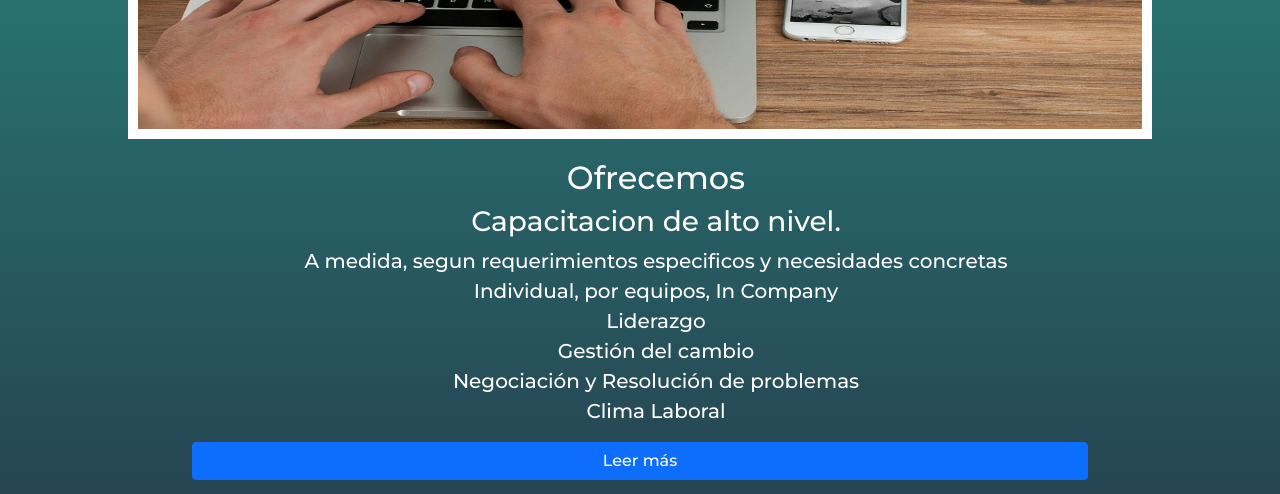
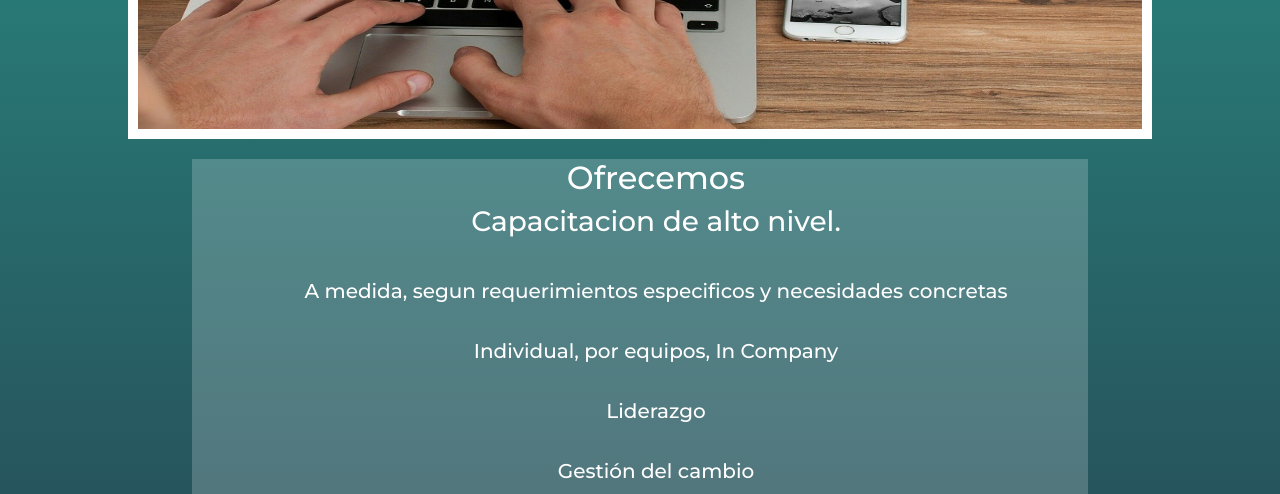
Before and after one commit to SantiagoRodriguez10/Dise-o_Web, a website: page Pages/capacitaciones.html in a window 1280 px wide. Shown: the part 723-1217 px from the top of the page. Drawn offline with nearby package versions, Linux system fonts and the light colour scheme.

Commit message:
Cambio en capacitaciones

```diff
--- a/Pages/capacitaciones.html
+++ b/Pages/capacitaciones.html
@@ -68,27 +68,27 @@
       </div>
         <div class="capacitaciones__texto col-12">
           <ul class="capacitaciones__ul"><h2>Ofrecemos</h2>
-            <li><h3>Capacitacion de alto nivel.</h3></li>
-            <li>A medida, segun requerimientos especificos y necesidades concretas</li>
-            <li>Individual, por equipos, In Company</li>
-            <li>Liderazgo</li>
-            <li>Gestión del cambio</li>
-            <li>Negociación y Resolución de problemas</li>
-            <li>Clima Laboral</li>
+            <li><h3>Capacitacion de alto nivel.</h3></li><br>
+            <li>A medida, segun requerimientos especificos y necesidades concretas</li><br>
+            <li>Individual, por equipos, In Company</li><br>
+            <li>Liderazgo</li><br>
+            <li>Gestión del cambio</li><br>
+            <li>Negociación y Resolución de problemas</li><br>
+            <li>Clima Laboral</li><br>
           </ul>
             <button class="btn btn-primary mb-10 mt-10" type="button" data-bs-toggle="collapse" data-bs-target="#textoCollapse" aria-expanded="false" aria-controls="textoCollapse">
                     Leer más
             </button>
           <ul class="capacitaciones__ul collapse hide col-12" id="textoCollapse">
-            <li>Creatividad e Innovación</li>
-            <li>Gestión de emociones</li>
-            <li>Gestión de estrés y ansiedad</li>
-            <li>Relaciones interpersonales</li>
-            <li>Comunicación estratégica</li>
-            <li>Trabajo en equipo</li>
-            <li>Motivación para equipos</li>
-            <li>Atención al cliente</li>
-            <li>Cómo lograr metas</li>
+            <li>Creatividad e Innovación</li><br>
+            <li>Gestión de emociones</li><br>
+            <li>Gestión de estrés y ansiedad</li><br>
+            <li>Relaciones interpersonales</li><br>
+            <li>Comunicación estratégica</li><br>
+            <li>Trabajo en equipo</li><br>
+            <li>Motivación para equipos</li><br>
+            <li>Atención al cliente</li><br>
+            <li>Cómo lograr metas</li><br>
           </ul>
         </div>
     </section>
--- a/scss/estilos.scss
+++ b/scss/estilos.scss
@@ -315,6 +315,11 @@ $anchocapacitaciones: 80%;
      }
       .capacitaciones__ul{
         list-style: none;
+        background: rgba(255,255,255, .2);
+      font-weight: 100px;
+
+      text-shadow: grey;
+
       }
 }
   /* CONTACTO ------------------------------------------------------------------------------------------------------------------------------*/
```
Also changed, not shown: css/estilo.css.
